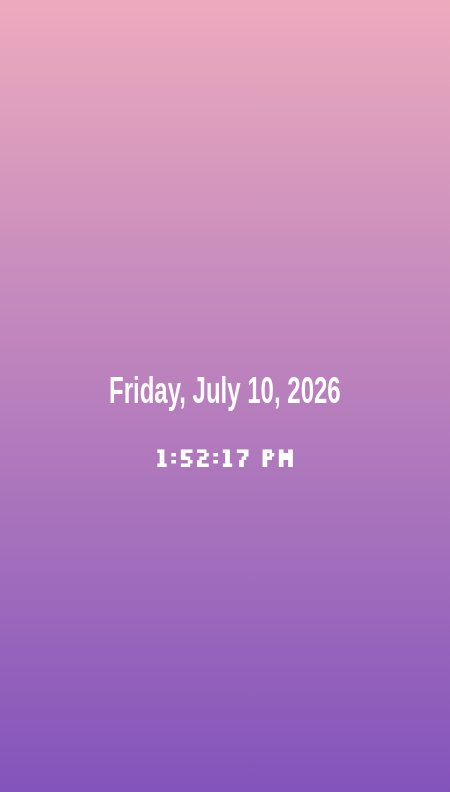
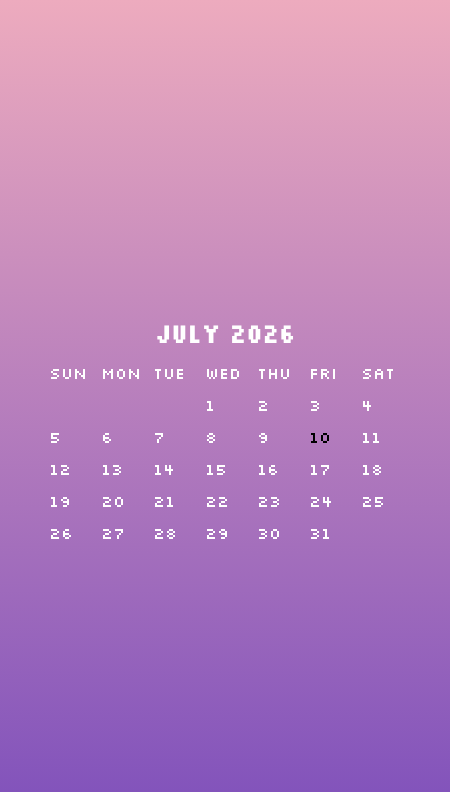
Before and after one commit to charlyx125/calendar-electron-app, an Electron app: page index.html in a window 450 px wide. Drawn offline with Linux system fonts and the light colour scheme; a web font is replaced by a local one.

Commit message:
Render monthly calendar grid with weekday labels and today highlight

```diff
--- /dev/null
+++ b/calendar.js
@@ -0,0 +1,37 @@
+const today = new Date();
+const year = today.getFullYear();
+const month_index = today.getMonth();
+
+document.getElementById("current_month_year").textContent =
+  today.toLocaleDateString("en-US", { year: "numeric", month: "long" });
+
+const grid = document.getElementById("calendar_grid");
+
+const weekdays = ["Sun", "Mon", "Tue", "Wed", "Thu", "Fri", "Sat"];
+
+for (const day of weekdays) {
+  const cell = document.createElement("div");
+  cell.textContent = day;
+  cell.classList.add("weekday-label");
+  grid.appendChild(cell);
+}
+
+const weekday_for_first_date_index = new Date(year, month_index, 1).getDay();
+
+for (let blank = 0; blank < weekday_for_first_date_index; blank++) {
+  const cell = document.createElement("div");
+  grid.appendChild(cell);
+}
+
+const number_of_days = new Date(year, month_index + 1, 0).getDate();
+
+for (let day = 1; day <= number_of_days; day++) {
+  const cell = document.createElement("div");
+  cell.textContent = day;
+  cell.classList.add("day-cell")
+  if (day === today.getDate() ) {
+    cell.classList.add("today")
+  }
+
+  grid.appendChild(cell);
+}
--- a/index.html
+++ b/index.html
@@ -7,21 +7,8 @@
 <link href="https://fonts.googleapis.com/css2?family=Handjet:wght@100..900&display=swap" rel="stylesheet">
 </head>
 <body>
-   <h2 id="current_date"></h2>
-
-    <script>
-        const options = { weekday: 'long', year: 'numeric', month: 'long', day: 'numeric' };
-        document.getElementById("current_date").innerHTML =
-        new Date().toLocaleDateString('en-US', options);
-    </script>
-
-    <h3 id="current_time"></h3>
-    <script>
-        function updateTime() {
-            document.getElementById("current_time").innerHTML = new Date().toLocaleTimeString('en-US');
-        }
-        setInterval(updateTime, 1000);
-        updateTime();
-    </script>
+    <h3 id="current_month_year"></h3>
+    <script src="calendar.js" defer></script>
+    <div id="calendar_grid"></div>
 </body>
 </html>
--- a/style.css
+++ b/style.css
@@ -10,6 +10,12 @@ body {
   align-items: center;
 }
 
+#calendar_grid {
+  display: grid;
+  grid-template-columns: repeat(7, 1fr);
+  gap: 12px;
+}
+
 h2 {
   font-family: "Handjet", sans-serif;
   transform: scaleY(1.5);
@@ -18,3 +24,7 @@ h2 {
 h3 {
   transform: scaleY(1.5);
 }
+
+.today {
+  color: black;
+}
```
